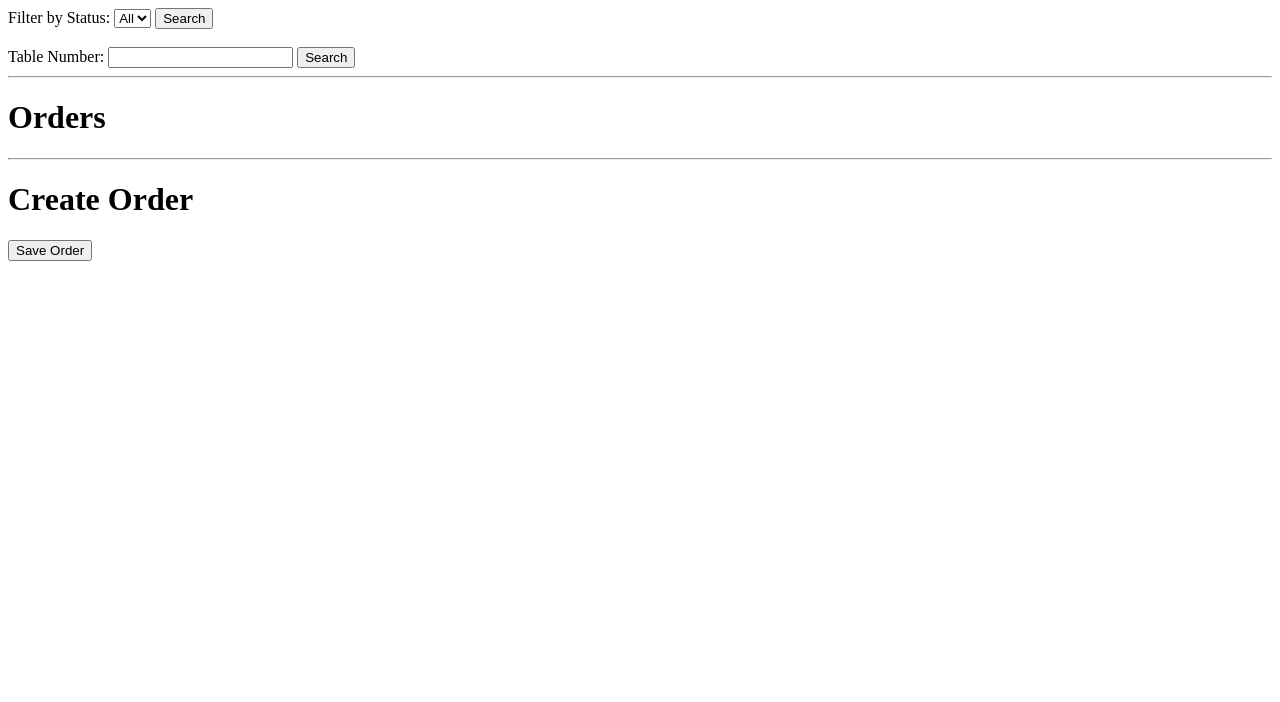
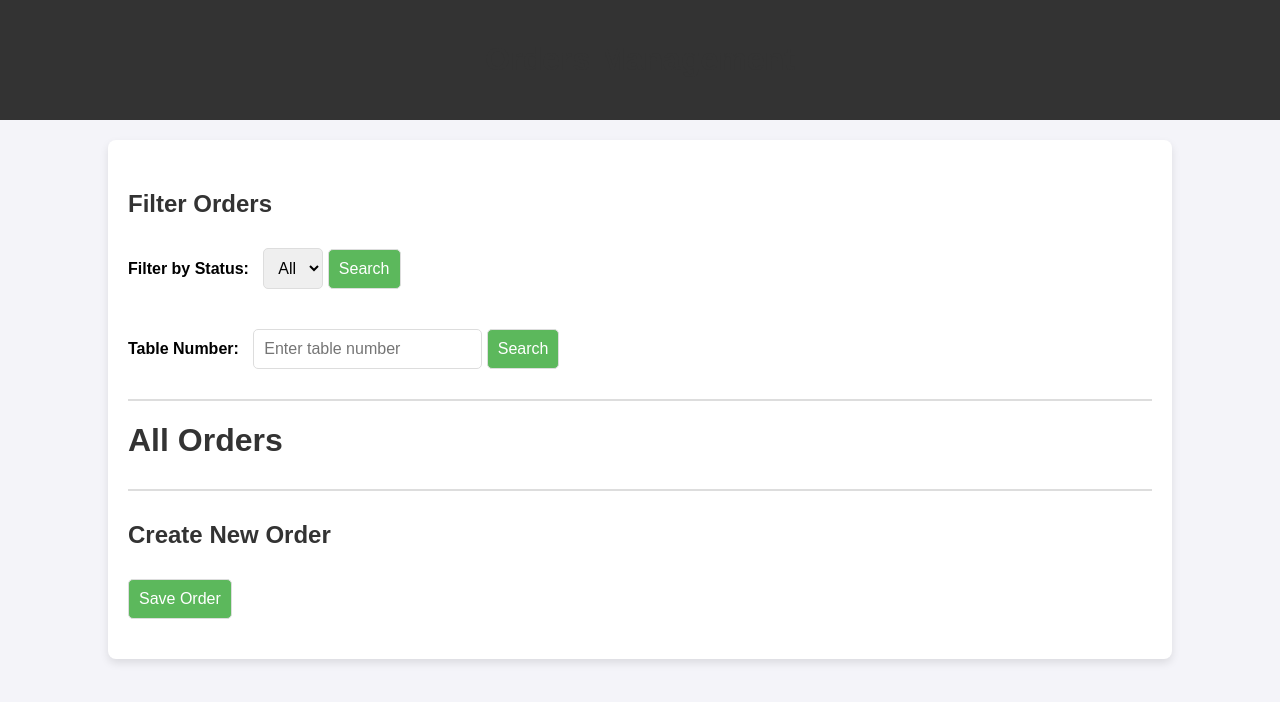
Before and after one commit to Gor903/RestaurantOrders, a Django app: template order/templates/orders_all.html in a window 1280 px wide. Shown: the top 702 px of the page. Run offline with Django 5.2, Linux system fonts and the light colour scheme; the template is opened without the code that fills it, so the values that code supplies are empty.

Commit message:
Update templates

```diff
--- a/order/templates/orders_all.html
+++ b/order/templates/orders_all.html
@@ -1,43 +1,164 @@
 <!DOCTYPE html>
 <html lang="en">
+
 <head>
     <meta charset="UTF-8">
     <meta name="viewport" content="width=device-width, initial-scale=1.0">
     <title>Orders</title>
+    <style>
+        body {
+            font-family: Arial, sans-serif;
+            margin: 0;
+            padding: 0;
+            background-color: #f4f4f9;
+        }
+
+        header {
+            background-color: #333;
+            color: #fff;
+            padding: 20px;
+            text-align: center;
+        }
+
+        h1 {
+            color: #333;
+        }
+
+        .container {
+            width: 80%;
+            margin: 20px auto;
+            padding: 20px;
+            background-color: #fff;
+            border-radius: 8px;
+            box-shadow: 0 4px 8px rgba(0, 0, 0, 0.1);
+        }
+
+        form {
+            margin-bottom: 20px;
+        }
+
+        label {
+            font-weight: bold;
+            margin-right: 10px;
+        }
+
+        select,
+        input[type="number"],
+        button {
+            padding: 10px;
+            margin-top: 10px;
+            font-size: 1rem;
+            border-radius: 5px;
+            border: 1px solid #ddd;
+        }
+
+        button {
+            background-color: #5cb85c;
+            color: white;
+            cursor: pointer;
+        }
+
+        button:hover {
+            background-color: #4cae4c;
+        }
+
+        hr {
+            margin-top: 30px;
+            border: 0;
+            border-top: 2px solid #ddd;
+        }
+
+        .order-list {
+            margin-top: 20px;
+        }
+
+        .order-list p {
+            font-size: 1.1rem;
+            margin-bottom: 10px;
+        }
+
+        .order-list a {
+            color: #5cb85c;
+            text-decoration: none;
+            font-weight: bold;
+        }
+
+        .order-list a:hover {
+            text-decoration: underline;
+        }
+
+        .form-section {
+            margin-top: 30px;
+        }
+
+        .form-section h2 {
+            font-size: 1.5rem;
+            color: #333;
+        }
+    </style>
 </head>
+
 <body>
+
+    <header>
+        <h1>Orders Management</h1>
+    </header>
+
+    <div class="container">
+
+        <!-- Filter by Status Form -->
+        <div class="form-section">
+            <h2>Filter Orders</h2>
             <form method="get" action="{% url 'orders_all' %}">
                 <label for="status">Filter by Status:</label>
                 <select id="status" name="status">
                     <option value="">All</option>
                     {% for status in order_status %}
-                <option value={{ status }}>{{ status }}</option>
+                    <option value="{{ status }}">{{ status }}</option>
                     {% endfor %}
                 </select>
                 <button type="submit">Search</button>
             </form>
-     <br>
+        </div>
+
+        <!-- Filter by Table Number Form -->
+        <div class="form-section">
             <form method="get" action="{% url 'orders_all' %}">
                 <label for="table-number">Table Number:</label>
-        <input type="number" id="table-number" name="table_number" required>
+                <input type="number" id="table-number" name="table_number" required placeholder="Enter table number">
                 <button type="submit">Search</button>
             </form>
+        </div>
+
         <hr>
-    <h1>Orders</h1>
+
+        <!-- Orders List -->
+        <h1>All Orders</h1>
+        <div class="order-list">
+            {% for order in orders %}
             <div>
-        {% for order in orders %}
                 <p><strong>Table number:</strong> {{ order.table_number }}</p>
                 <p><strong>Status:</strong> {{ order.status }}</p>
-            <a href="{% url 'order_detail' order_id=order.id %}">Detail</a>
+                <a href="{% url 'order_detail' order_id=order.id %}">View Details</a>
+            </div>
+            <hr>
             {% endfor %}
         </div>
 
         <hr>
-    <h1>Create Order</h1>
+
+        <!-- Create Order Form -->
+        <div class="form-section">
+            <h2>Create New Order</h2>
             <form method="POST">
                 {% csrf_token %}
                 {{ form.as_p }}
                 <button type="submit">Save Order</button>
             </form>
+        </div>
+
+    </div>
+
 </body>
+
 </html>
```
Also changed, not shown: order/templates/create_order.html (deleted, +0 -17 lines), order/templates/order_detail.html (+137 -11 lines). Lines whose indentation alone changed are shown as unchanged.
